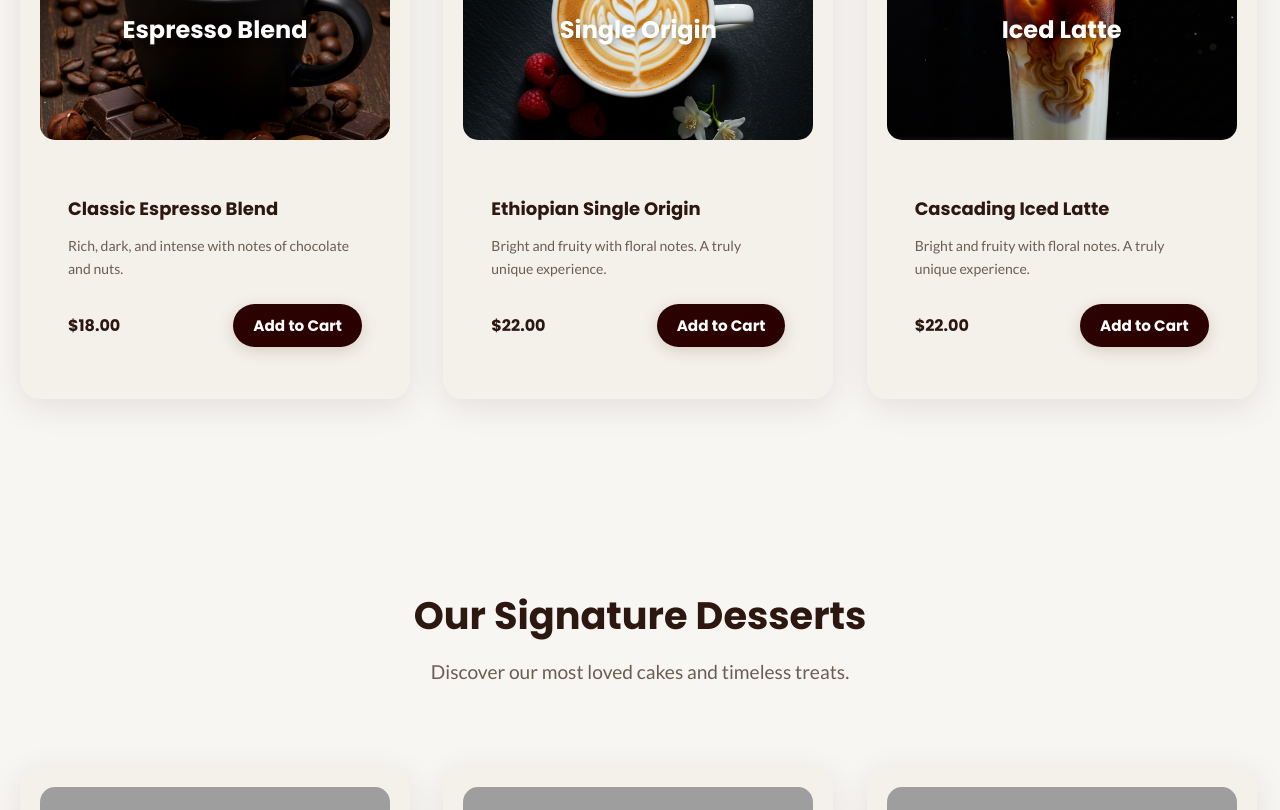
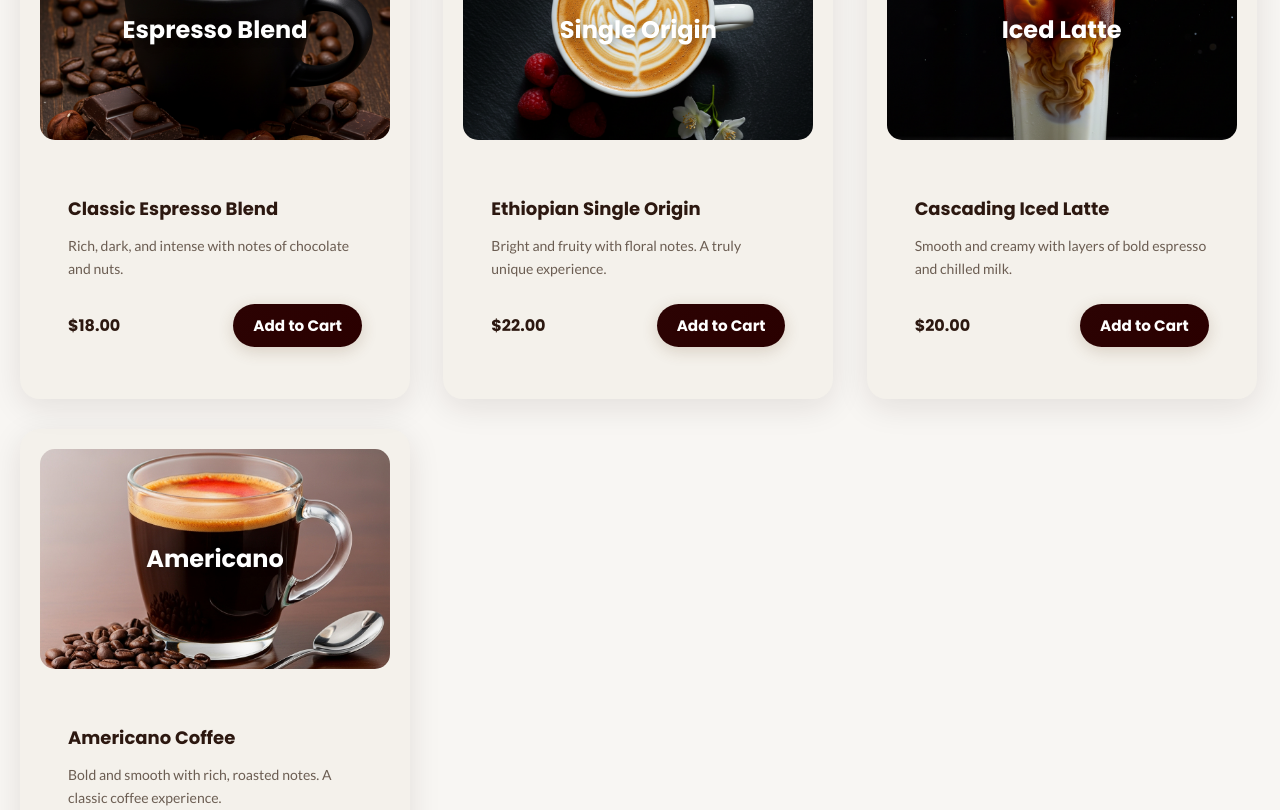
Before and after one commit to keshan-dev/cafora_coffee_php, a PHP site: page /cafora_coffee_php/index.php in a window 1280 px wide. Shown: the part 1147-1957 px from the top of the page. Run offline with PHP 8.4, Linux system fonts and the light colour scheme; grey boxes are pictures that could not be loaded.

Commit message:
Adding new coffee item

```diff
--- a/assets/css/index.css
+++ b/assets/css/index.css
@@ -674,6 +674,15 @@ body {
     background-position: center;
     background-repeat: no-repeat;
 }
+
+.Americano{
+    background-image: url("/cafora_coffee_php/assets/images/Americano.jpg"); /* your image path */
+    background-size: cover;
+    background-position: center;
+    background-repeat: no-repeat;
+}
+
+
 
 
 
--- a/index.php
+++ b/index.php
@@ -79,9 +79,23 @@
                     </div>
                     <div class="product-info">
                         <h4 class="product-name">Cascading Iced Latte</h4>
-                        <p class="product-description">Bright and fruity with floral notes. A truly unique experience.</p>
+                        <p class="product-description">Smooth and creamy with layers of bold espresso and chilled milk.</p>
                         <div class="product-footer">
-                            <span class="price">$22.00</span>
+                            <span class="price">$20.00</span>
+                            <button class="add-to-cart-btn">Add to Cart</button>
+                        </div>
+                    </div>
+                </div>
+
+                <div class="product-card">
+                    <div class="product-image Americano">
+                        <h3 class="fs-32 product-title">Americano</h3>
+                    </div>
+                    <div class="product-info">
+                        <h4 class="product-name">Americano Coffee</h4>
+                        <p class="product-description">Bold and smooth with rich, roasted notes. A classic coffee experience.</p>
+                        <div class="product-footer">
+                            <span class="price">$16.00</span>
                             <button class="add-to-cart-btn">Add to Cart</button>
                         </div>
                     </div>
@@ -115,7 +129,7 @@
 
 
 
-                 <div class="product-card">
+                <div class="product-card">
                     <div class="product-image tropical-dream">
                         <h3 class="fs-32 product-title">Tropical  Dream</h3>
                     </div>
```
Also changed, not shown: assets/images/Americano.jpg (added).
